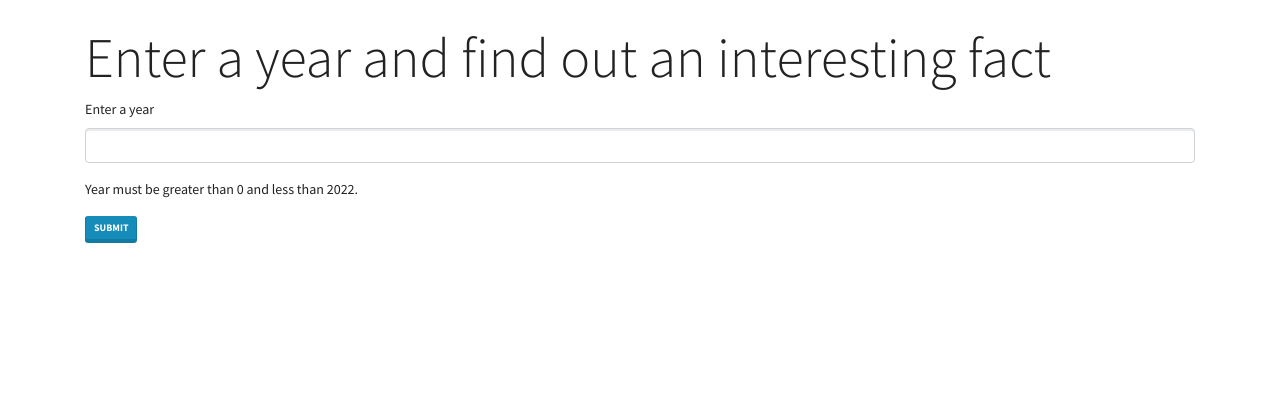
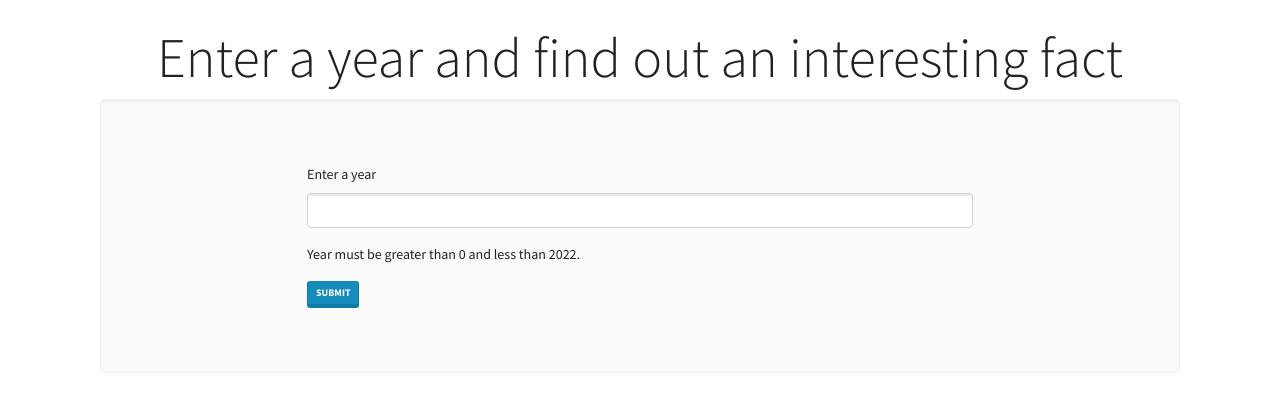
Before and after one commit to RafaelPaula15/history-facts, a Flask app: page / in a window 1280 px wide. Shown: the part 57-469 px from the top of the page. Run offline with Flask 2, Linux system fonts and the light colour scheme; parts of the project's set-up code (start-up, migrations or seed data) failed here and were passed over; some libraries are stand-ins or nearby versions.

Commit message:
changing style in home page

```diff
--- a/templates/home.html
+++ b/templates/home.html
@@ -3,8 +3,12 @@
 {% block title%} Home {%endblock%}
 
 {% block content %}
+<div class="container">
 
-<h4 class="display-4">Enter a year and find out an interesting fact</h4>
+  <h4 class="display-4 text-center">Enter a year and find out an interesting fact</h4>
+ <div class="jumbotron">
+  <div class="row justify-content-center">
+       <div class="col-md-8">
         <form method="POST">
             {{ form.hidden_tag() }}
 
@@ -26,4 +30,11 @@
             <button class="btn btn-sm btn-primary">Submit</button>
         </form>
 
+
+       </div>
+
+  </div>
+  </div>
+</div>
+
 {% endblock %}
```
Lines whose indentation alone changed are shown as unchanged.
